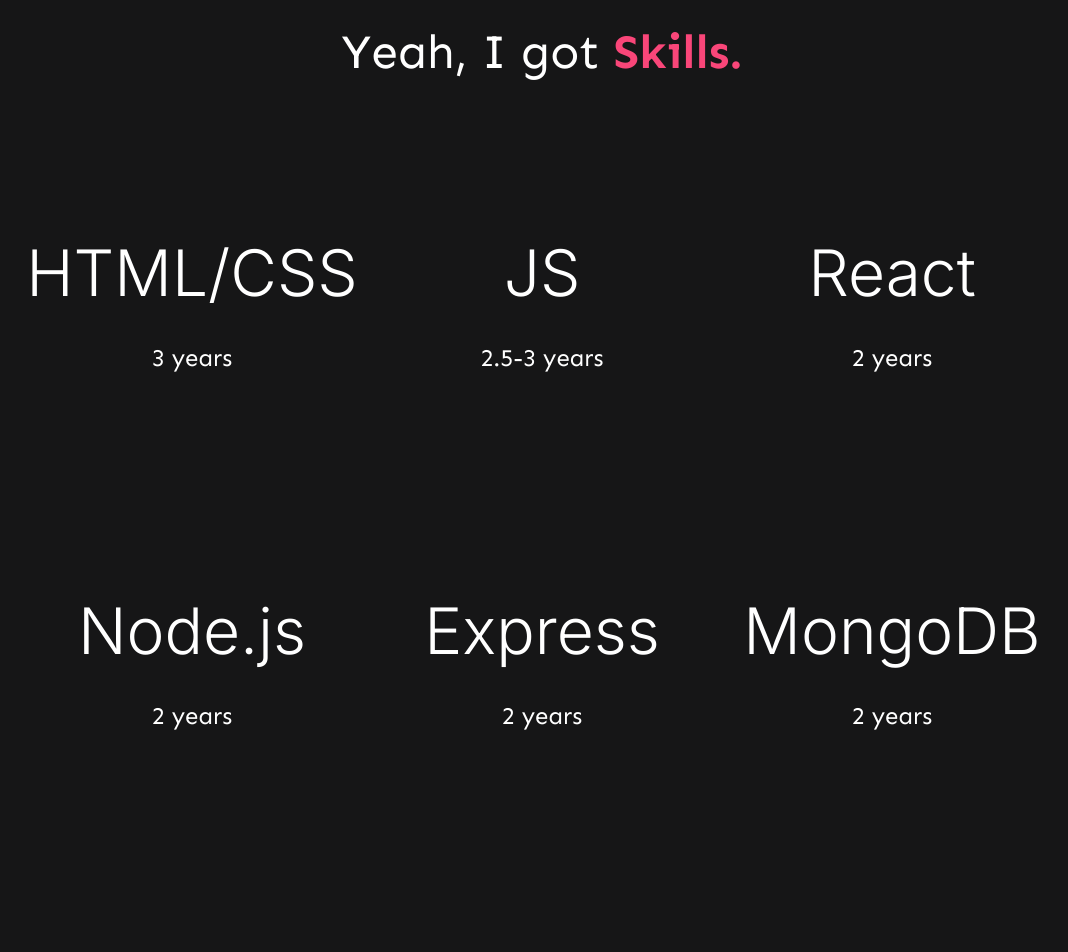
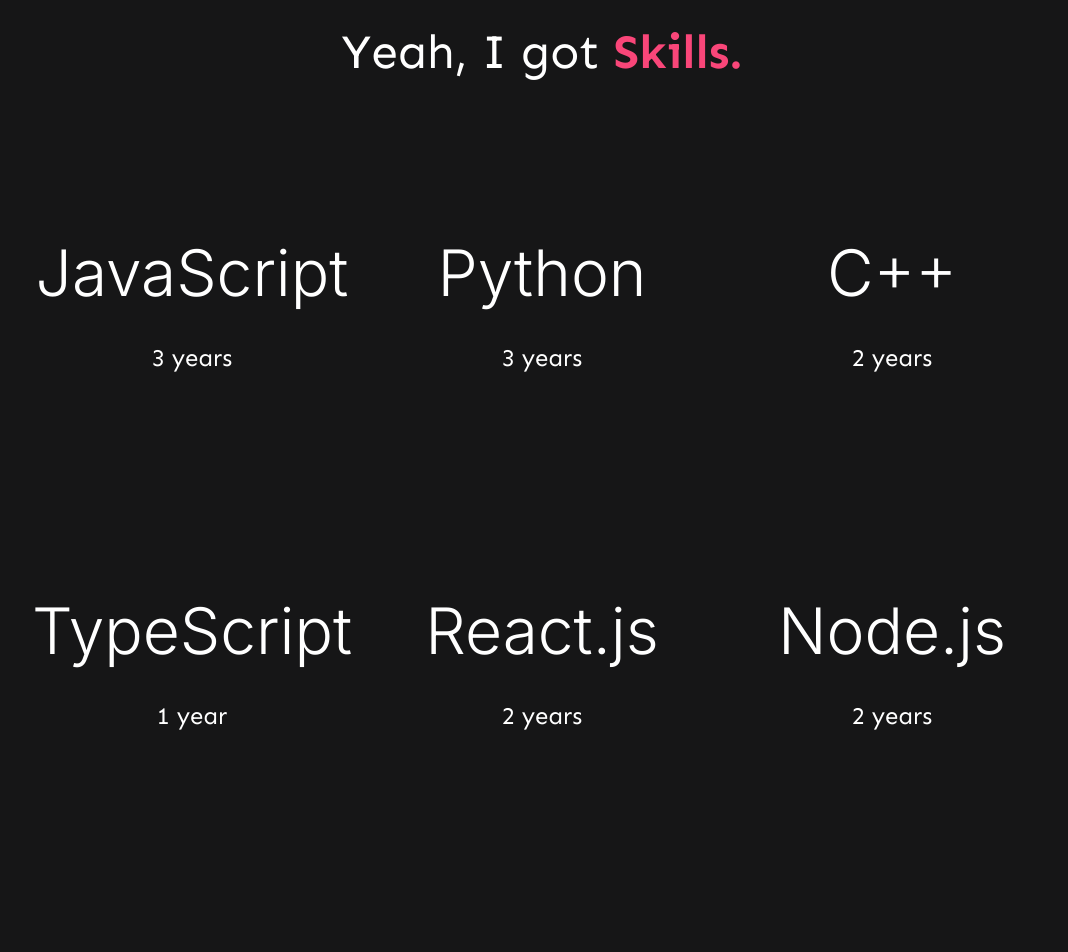
Before and after one commit to likhity/likhity-new-website, a Next.js app: page / in a window 1280 px wide. Shown: the part 4260-5212 px from the top of the page, without its empty margins (98-1166 px from the left). Built offline with nearby package versions, Linux system fonts and the light colour scheme.

Commit message:
Update skills section

```diff
--- a/pages/index.js
+++ b/pages/index.js
@@ -114,15 +114,15 @@
         <section className={styles.skillsSection}>
           <h2 className={`${styles.sentence} text-center`}>Yeah, I got <span className="fw-bold accent">Skills.</span></h2>
           <ul className={styles.skills}>
-            <li className={`h1 ${styles.skill}`}>HTML/CSS <p>3 years</p></li>
-            <li className={`h1 ${styles.skill}`}>JS <p>2.5-3 years</p></li>
-            <li className={`h1 ${styles.skill}`}>React <p>2 years</p></li>
+            <li className={`h1 ${styles.skill}`}>JavaScript <p>3 years</p></li>
+            <li className={`h1 ${styles.skill}`}>Python <p>3 years</p></li>
+            <li className={`h1 ${styles.skill}`}>C++ <p>2 years</p></li>
+            <li className={`h1 ${styles.skill}`}>TypeScript <p>1 year</p></li>
+            <li className={`h1 ${styles.skill}`}>React.js <p>2 years</p></li>
             <li className={`h1 ${styles.skill}`}>Node.js <p>2 years</p></li>
-            <li className={`h1 ${styles.skill}`}>Express <p>2 years</p></li>
+            <li className={`h1 ${styles.skill}`}>Express.js <p>2 years</p></li>
             <li className={`h1 ${styles.skill}`}>MongoDB <p>2 years</p></li>
             <li className={`h1 ${styles.skill}`}>Git <p>2 years</p></li>
-            <li className={`h1 ${styles.skill}`}>Sass <p>1.5 years</p></li>
-            <li className={`h1 ${styles.skill}`}>TypeScript <p>1 year</p></li>
           </ul>
         </section>
         <section className={styles.projectsSection}>
```
